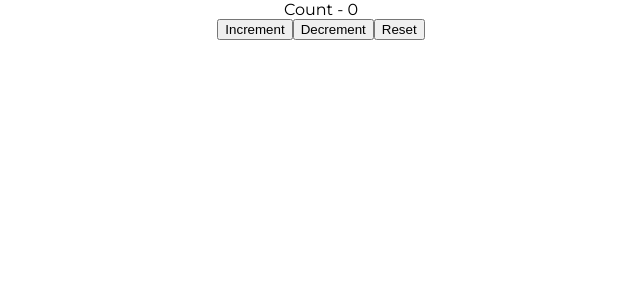
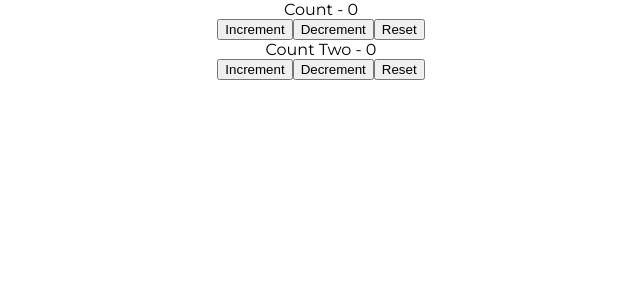
Before and after one commit to harshrajhrj/react-grasp, a React (Create React App) app: page / in a window 1280 px wide. Shown: the top 300 px of the page, without its empty margins (319-959 px from the left). Built offline with nearby package versions, Linux system fonts and the light colour scheme; the HTML template or start-up script is replaced by a standard one.

Commit message:
completed learning useReducers hook

```diff
--- a/src/App.js
+++ b/src/App.js
@@ -10,7 +10,9 @@
 import { UseStateWithArray } from './components/useState/UseStateWithArray';
 import { UseStateWithObject } from './components/useState/UseStateWithObject';
 import { UseStateWithPreviousState } from './components/useState/UseStateWithPreviousState';
-import { UseReducerCounter } from './components/useReducer/UseReducerCounter';
+import { UseReducerSimpleCounter } from './components/useReducer/UseReducerSimpleCounter';
+import { UseReducerComplexCounter } from './components/useReducer/UseReducerComplexCounter';
+import { MultipleUseReducers } from './components/useReducer/MultipleUseReducers';
 
 /**
  * The `.createContext()` helps in maintaining context(or values) at any level of
@@ -37,7 +39,9 @@
             <ComponentA />
           </TechContext.Provider>
         </UserContext.Provider> */}
-        <UseReducerCounter />
+        {/* <UseReducerSimpleCounter /> */}
+        {/* <UseReducerComplexCounter /> */}
+        <MultipleUseReducers />
       </div>
     </>
   );
--- a/src/components/useReducer/UseReducerCounter.js
+++ b/src/components/useReducer/MultipleUseReducers.js
@@ -15,11 +15,9 @@
 }
 
 /**
- * The following snippet uses `useReducer` hook to maintain the state of `count` variable with
- * the help of `dispatch` method. We pass an action into dispatch method that is invoked inside
- * the component, based on the action we can see the state transitions.
- * Digging into workflow, `useReducer` returns [`state`, `dispatch`] where
- * `dispatch` method helps to change the value of `state`.
+ * For dealing with multiple state variables with same state transitions, using multiple
+ * `useReducers()` is the best idea rather than duplicating code for state transitions like
+ * in `UseReducerComplexCounter.js`
  * ---
  * `useReducer` accepts two params:
  * @param reducer function
@@ -27,6 +25,7 @@
  * @example
  * const initialState = 0;
  * const [count, dispatch] = useReducer(reducer, initialState);
+ * const [countTwo, dispatchTwo] = useReducer(reducer, initialState);
  *
  * `reducer` function makes the transition of states based on the action
  * `reducer` function accepts two params further:
@@ -47,15 +46,21 @@
 }
  * @returns
  */
-export const UseReducerCounter = () => {
+export const MultipleUseReducers = () => {
     const [count, dispatch] = useReducer(reducer, initialState);
+    const [countTwo, dispatchTwo] = useReducer(reducer, initialState);
     return (
         <div>
             <div>Count - {count}</div>
             <button onClick={() => dispatch('increment')}>Increment</button>
             <button onClick={() => dispatch('decrement')}>Decrement</button>
             <button onClick={() => dispatch('reset')}>Reset</button>
-
+            <div>
+            <div>Count Two - {countTwo}</div>
+            <button onClick={() => dispatchTwo('increment')}>Increment</button>
+            <button onClick={() => dispatchTwo('decrement')}>Decrement</button>
+            <button onClick={() => dispatchTwo('reset')}>Reset</button>
+            </div>
         </div>
     )
 }
--- /dev/null
+++ b/src/components/useReducer/UseReducerComplexCounter.js
@@ -0,0 +1,80 @@
+import { useReducer } from 'react'
+
+const initialState = {
+    firstCounter: 0,
+    secondCounter: 0
+};
+const reducer = (state, action) => {
+    switch (action.type) {
+        case 'increment':
+            return { ...state, firstCounter: state.firstCounter + action.value }
+        case 'decrement':
+            return { ...state, firstCounter: state.firstCounter - action.value }
+        case 'increment2':
+            return { ...state, secondCounter: state.secondCounter + action.value }
+        case 'decrement2':
+            return { ...state, secondCounter: state.secondCounter - action.value }
+        case 'reset':
+            return initialState
+        default:
+            return state
+    }
+}
+
+/**
+ * The following snippet uses `useReducer` hook to maintain the state of `count` variable with
+ * the help of `dispatch` method. We pass an action into dispatch method that is invoked inside
+ * the component, based on the action we can see the state transitions.
+ * Digging into workflow, `useReducer` returns [`state`, `dispatch`] where
+ * `dispatch` method helps to change the value of `state`.
+ * ---
+ * This example shows useReducer(complex state and action).
+ *
+ * `useReducer` accepts two params:
+ * @param reducer function
+ * @param initialState assigned to { firstCounter: 0, secondCounter: 0 };
+ * @example
+ * const initialState = { firstCounter: 0, secondCounter: 0 };
+ * const [count, dispatch] = useReducer(reducer, initialState);
+ *
+ * `reducer` function makes the transition of states based on the action
+ * `reducer` function accepts two params further:
+ * @param state
+ * @param action
+ * @example
+ * const reducer = (state, action) => {
+    switch (action.type) {
+        case 'increment':
+            return { ...state, firstCounter: state.firstCounter + action.value }
+        case 'decrement':
+            return { ...state, firstCounter: state.firstCounter - action.value }
+        case 'increment2':
+            return { ...state, secondCounter: state.secondCounter + action.value }
+        case 'decrement2':
+            return { ...state, secondCounter: state.secondCounter - action.value }
+        case 'reset':
+            return initialState
+        default:
+            return state
+    }
+}
+ * @returns
+ */
+export const UseReducerComplexCounter = () => {
+    const [count, dispatch] = useReducer(reducer, initialState);
+    return (
+        <div>
+            <div>First Counter - {count.firstCounter}</div>
+            <div>Second Counter - {count.secondCounter}</div>
+            <button onClick={() => dispatch({ type: 'increment', value: 1 })}>Increment</button>
+            <button onClick={() => dispatch({ type: 'decrement', value: 1 })}>Decrement</button>
+            <button onClick={() => dispatch({ type: 'increment', value: 5 })}>Incremen5</button>
+            <button onClick={() => dispatch({ type: 'decrement', value: 5 })}>Decremen5</button>
+            <div>
+                <button onClick={() => dispatch({ type: 'increment2', value: 1 })}>Increment Counter 2</button>
+                <button onClick={() => dispatch({ type: 'decrement2', value: 1 })}>Decrement Counter 2</button>
+            </div>
+            <button onClick={() => dispatch({ type: 'reset' })}>Reset</button>
+        </div >
+    )
+}
--- /dev/null
+++ b/src/components/useReducer/UseReducerSimpleCounter.js
@@ -0,0 +1,60 @@
+import { useReducer } from 'react'
+
+const initialState = 0;
+const reducer = (state, action) => {
+    switch (action) {
+        case 'increment':
+            return state + 1
+        case 'decrement':
+            return state - 1
+        case 'reset':
+            return initialState
+        default:
+            return state
+    }
+}
+
+/**
+ * The following snippet uses `useReducer` hook to maintain the state of `count` variable with
+ * the help of `dispatch` method. We pass an action into dispatch method that is invoked inside
+ * the component, based on the action we can see the state transitions.
+ * Digging into workflow, `useReducer` returns [`state`, `dispatch`] where
+ * `dispatch` method helps to change the value of `state`.
+ * ---
+ * `useReducer` accepts two params:
+ * @param reducer function
+ * @param initialState assigned to `0`
+ * @example
+ * const initialState = 0;
+ * const [count, dispatch] = useReducer(reducer, initialState);
+ *
+ * `reducer` function makes the transition of states based on the action
+ * `reducer` function accepts two params further:
+ * @param state
+ * @param action
+ * @example
+ * const reducer = (state, action) => {
+    switch (action) {
+        case 'increment':
+            return state + 1
+        case 'decrement':
+            return state - 1
+        case 'reset':
+            return initialState
+        default:
+            return state
+    }
+}
+ * @returns
+ */
+export const UseReducerSimpleCounter = () => {
+    const [count, dispatch] = useReducer(reducer, initialState);
+    return (
+        <div>
+            <div>Count - {count}</div>
+            <button onClick={() => dispatch('increment')}>Increment</button>
+            <button onClick={() => dispatch('decrement')}>Decrement</button>
+            <button onClick={() => dispatch('reset')}>Reset</button>
+        </div>
+    )
+}
```
